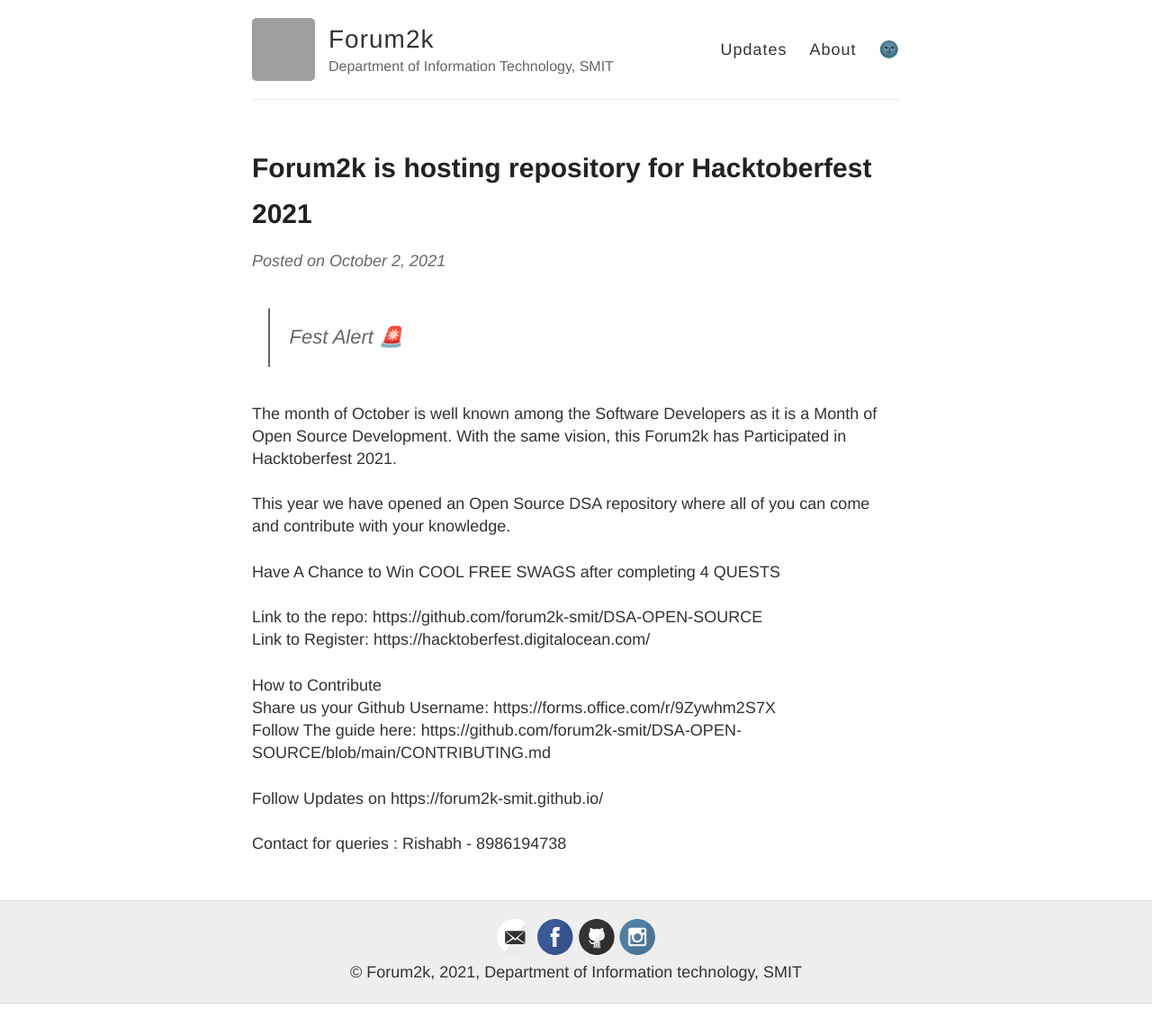
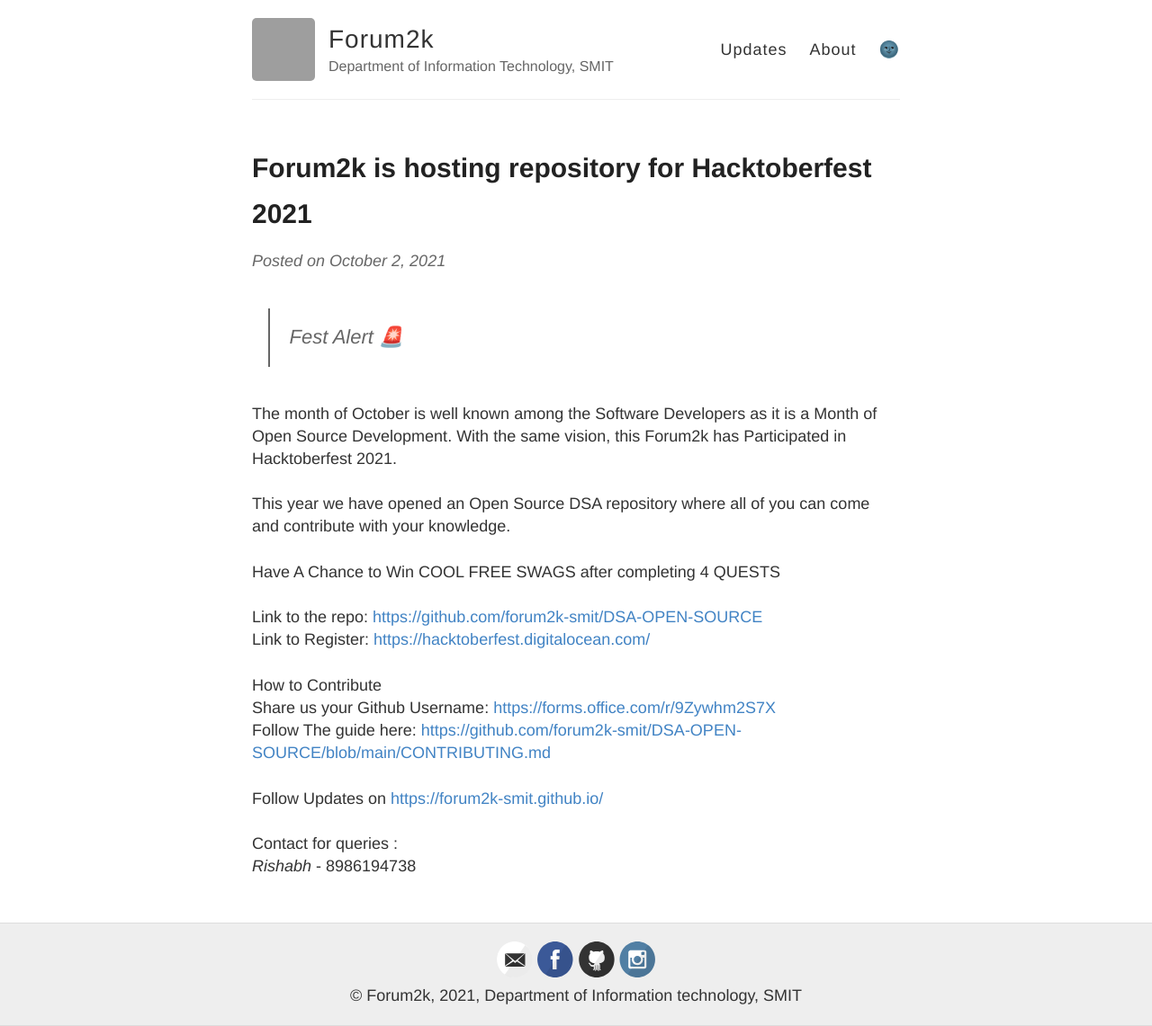
Before and after one commit to umvaishnavi/forum2k-smit.github.io, a Jekyll site: the page built from _posts/2021-10-2-hacktoberfest-2021-smit.md, in a window 1280 px wide. Shown: the whole page at 90% size. Built offline with Jekyll 4.4.1, drawn with Linux system fonts in a browser that asks for light colours; comment, search, counter and statistics services are not loaded; before the commit the page ends 1116 px from its top, so only the background shows below that; grey boxes are pictures that could not be loaded.

```diff
--- a/_posts/2021-10-2-hacktoberfest-2021-smit.md
+++ b/_posts/2021-10-2-hacktoberfest-2021-smit.md
@@ -13,14 +13,14 @@ This year we have opened an Open Source DSA repository where all of you can come
 <br>
 Have A Chance to Win COOL FREE SWAGS after completing 4 QUESTS<br>
 <br>
-Link to the repo: https://github.com/forum2k-smit/DSA-OPEN-SOURCE<br>
-Link to Register: https://hacktoberfest.digitalocean.com/<br>
+Link to the repo: [https://github.com/forum2k-smit/DSA-OPEN-SOURCE](https://github.com/forum2k-smit/DSA-OPEN-SOURCE)<br>
+Link to Register: [https://hacktoberfest.digitalocean.com/](https://hacktoberfest.digitalocean.com/)<br>
 <br>
 How to Contribute<br>
-Share us your Github Username: https://forms.office.com/r/9Zywhm2S7X<br>
-Follow The guide here: https://github.com/forum2k-smit/DSA-OPEN-SOURCE/blob/main/CONTRIBUTING.md<br>
+Share us your Github Username: [https://forms.office.com/r/9Zywhm2S7X](https://forms.office.com/r/9Zywhm2S7X) <br>
+Follow The guide here: [https://github.com/forum2k-smit/DSA-OPEN-SOURCE/blob/main/CONTRIBUTING.md](https://github.com/forum2k-smit/DSA-OPEN-SOURCE/blob/main/CONTRIBUTING.md) <br>
 <br>
-Follow Updates on https://forum2k-smit.github.io/<br>
+Follow Updates on [https://forum2k-smit.github.io/](https://forum2k-smit.github.io/) <br>
 <br>
-Contact for queries :
-Rishabh - 8986194738
+Contact for queries : <br>
+*Rishabh* - 8986194738
```
